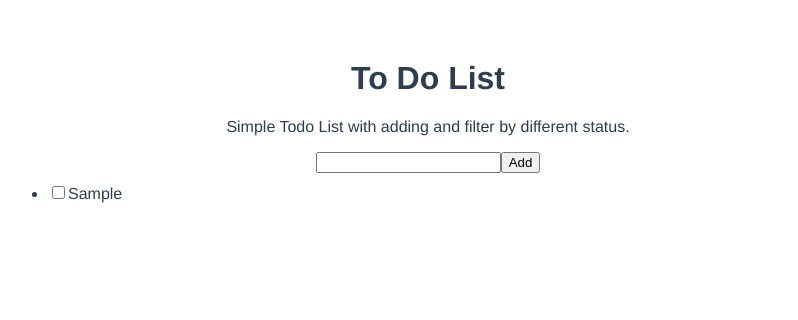
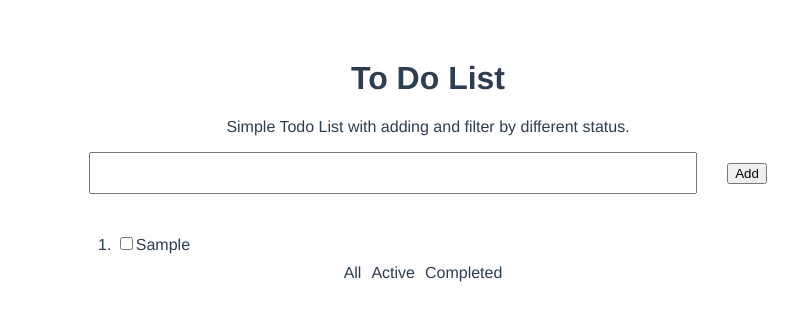
Before and after one commit to jeany0515/todolist-vue, a Vue app: page / in a window 1280 px wide. Both pictures are taken after typing "Sample" into the empty fields and a click on the button "Add". Shown: the top 320 px of the page, without its empty margins (212-1010 px from the left). Built offline with nearby package versions, Linux system fonts and the light colour scheme.

Commit message:
[todo-list][jeany]: add filter to todoList

```diff
--- a/src/App.vue
+++ b/src/App.vue
@@ -2,9 +2,14 @@
     <div id="app">
         <h1>To Do List</h1>
         <p>Simple Todo List with adding and filter by different status.</p>
-        <input v-model.trim="todoContent">
+        <input class="todo-input" v-model.trim="todoContent">
         <button @click="addTodoItem">Add</button>
-        <TodoList :todo-list="todoList"></TodoList>
+        <TodoList :todo-list="currentList"></TodoList>
+        <div class="todo-filter">
+            <a @click="filterTodoList('all')" :class="{active: filter === 'all'}">All</a>
+            <a @click="filterTodoList('active')" :class="{active: filter === 'active'}">Active</a>
+            <a @click="filterTodoList('completed')" :class="{active: filter === 'completed'}">Completed</a>
+        </div>
     </div>
 </template>
 
@@ -17,16 +22,30 @@
         data() {
             return {
                 todoContent: '',
-                todoList: []
+                todoList: [],
+                currentList: [],
+                filter: ''
             }
         },
         methods: {
             addTodoItem() {
                 if (this.todoContent.length > 0) {
                     this.todoList.push({isChecked: false, text: this.todoContent});
+                    this.currentList = this.todoList;
+                    this.filter = '';
                     this.todoContent = '';
                 }
-            }
+            },
+            filterTodoList(type) {
+                this.filter = type;
+                this.currentList = this.todoList;
+                if (type === 'active') {
+                    this.currentList = this.todoList.filter(todo => !todo.isChecked)
+                }
+                if (type === 'completed') {
+                    this.currentList = this.todoList.filter(todo => todo.isChecked)
+                }
+            },
         }
     }
 </script>
@@ -40,4 +59,22 @@
         color: #2c3e50;
         margin-top: 60px;
     }
+
+    .todo-input {
+        width: 600px;
+        height: 36px;
+        margin-right: 30px;
+        margin-bottom: 30px;
+    }
+
+    .todo-filter a {
+        display: inline-block;
+        margin-right: 10px;
+        cursor: pointer;
+    }
+
+    .todo-filter .active {
+        color: palevioletred;
+        font-weight: bold;
+    }
 </style>
--- a/src/components/TodoItem.vue
+++ b/src/components/TodoItem.vue
@@ -1,5 +1,6 @@
 <template>
     <li>
+        <span>{{index + 1}}. </span>
         <input type="checkbox" :id="index" v-model="todoItem.isChecked">
         <label :for="index">{{ todoItem.text }}</label>
     </li>
--- a/src/components/TodoList.vue
+++ b/src/components/TodoList.vue
@@ -19,7 +19,8 @@
 <style>
     .todo-list {
         text-align: left;
-        width: 800px;
+        width: 700px;
         margin: 10px auto;
+        list-style: none;
     }
 </style>
```
